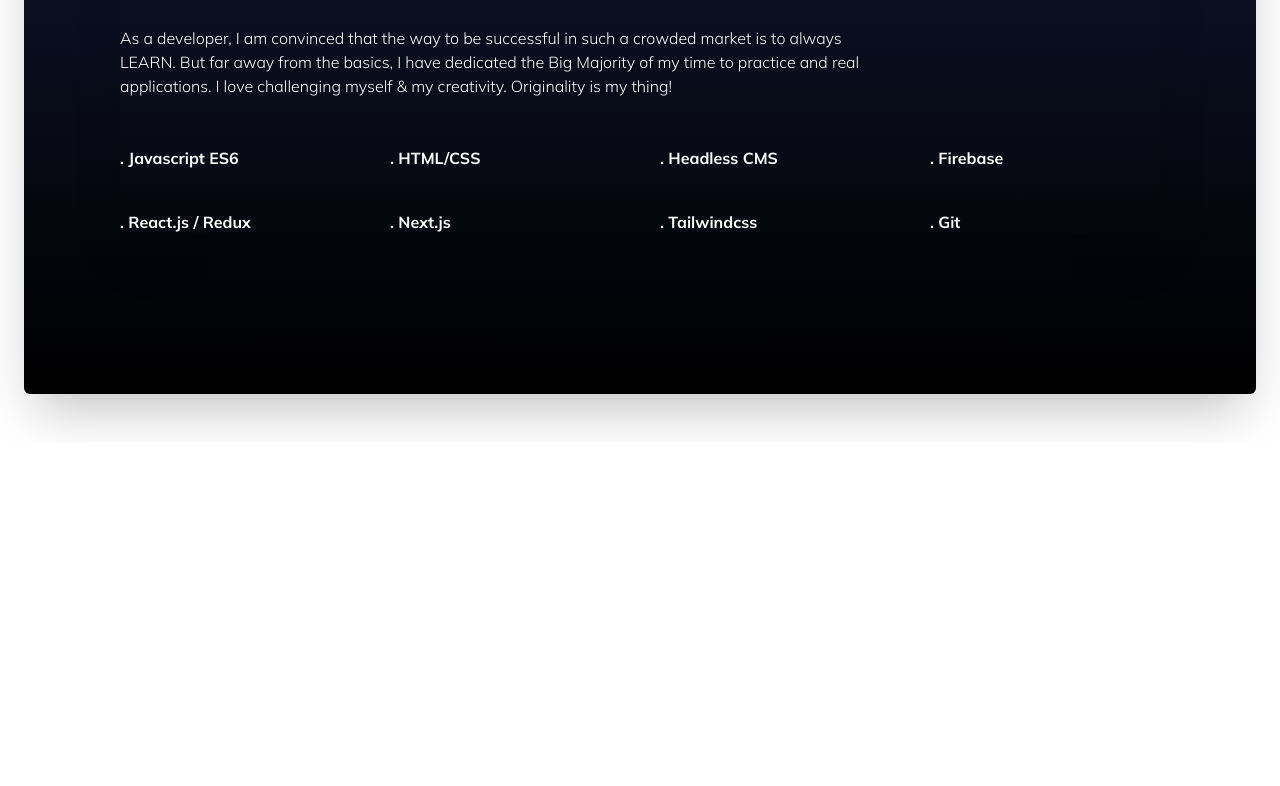
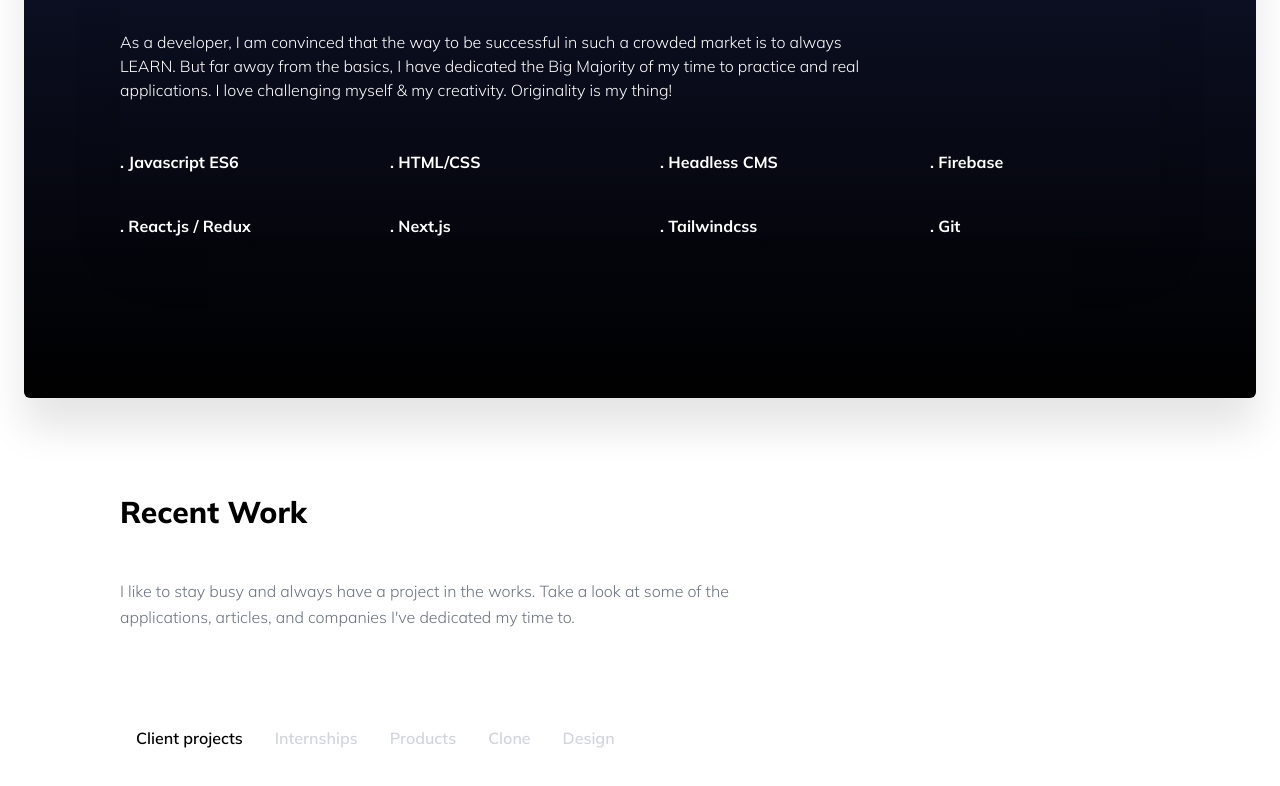
Before and after one commit to omarouhra/omarcode.me, a Next.js app: page / in a window 1280 px wide. Shown: the part 1594-2380 px from the top of the page. Before the commit the page ends 2036 px from the top, so only its background shows below. Built offline with nearby package versions, Linux system fonts and the light colour scheme.

Commit message:
Work Section ✅

```diff
--- /dev/null
+++ b/components/ProjectFilters.js
@@ -0,0 +1,35 @@
+import { useState } from "react";
+
+function ProjectFilters() {
+  const [isActive, setIsActive] = useState(1);
+
+  const filter = [
+    { id: 1, link: "Client projects" },
+    { id: 2, link: "Internships" },
+    { id: 3, link: "Products" },
+    { id: 4, link: "Clone" },
+    { id: 5, link: "Design" },
+  ];
+  return (
+    <div className="flex space-x- my-24">
+      {filter.map((filter) => (
+        <div key={filter.id} className="px-4 ">
+          <button
+            onClick={() => {
+              setIsActive(filter.id);
+            }}
+            className={
+              isActive === filter.id
+                ? "font-semibold text-black  transition duration-200 "
+                : "font-semibold text-gray-300 transition duration-200"
+            }
+          >
+            {filter.link}
+          </button>
+        </div>
+      ))}
+    </div>
+  );
+}
+
+export default ProjectFilters;
--- a/pages/index.js
+++ b/pages/index.js
@@ -1,80 +1,81 @@
 import Head from "next/head";
 import NavBar from "../components/NavBar";
+import ProjectFilters from "../components/ProjectFilters";
 
 export default function Home() {
   return (
-    <div className='flex flex-col h-screen bg-white font-custom'>
+    <div className="flex flex-col h-screen bg-white font-custom">
       <Head>
         <title>Create Next App</title>
-        <link rel='icon' href='/favicon.ico' />
-        <link rel='preconnect' href='https://fonts.googleapis.com' />
-        <link rel='preconnect' href='https://fonts.gstatic.com' crossorigin />
+        <link rel="icon" href="/favicon.ico" />
+        <link rel="preconnect" href="https://fonts.googleapis.com" />
+        <link rel="preconnect" href="https://fonts.gstatic.com" crossorigin />
         <link
-          href='https://fonts.googleapis.com/css2?family=Mulish:wght@300;400;600;700;800&display=swap'
-          rel='stylesheet'
+          href="https://fonts.googleapis.com/css2?family=Mulish:wght@300;400;600;700;800&display=swap"
+          rel="stylesheet"
         />
       </Head>
       {/* Navbar */}
       <NavBar />
-      <main className=' px-2 md:px-6 '>
+      <main className=" px-2 md:px-6 ">
         {/* Hero section */}
-        <section className='max-w-screen-xl mx-auto flex flex-col   justify-center items-start h-[500px] lg:h-[700px]'>
-          <h1 className=' text-xl md:text-3xl lg:text-5xl font-bold leading-loose md:w-4/5 lg:w-[70%] md:leading-normal lg:leading-normal'>
-            Hey There! I'm <span className='text-lightBlue'>Omar</span> . Front
+        <section className="max-w-screen-xl mx-auto flex flex-col   justify-center items-start h-[500px] lg:h-[700px]">
+          <h1 className=" text-xl md:text-3xl lg:text-5xl font-bold leading-loose md:w-4/5 lg:w-[70%] md:leading-normal lg:leading-normal">
+            Hey There! I'm <span className="text-lightBlue">Omar</span> . Front
             End Developer & Digital Content Creator.
           </h1>
-          <p className=' text-sm  mt-6 leading-normal sm:w-4/5 md:w-3/5 md:text-base  text-gray-500 font-light '>
+          <p className=" text-sm  mt-6 leading-normal sm:w-4/5 md:w-3/5 md:text-base  text-gray-500 font-light ">
             I am 22 years old from Morocco. My mission is to scale up your Web
             presence with high problem-solving skills and a huge passion for
             design. User interfaces with meaningful UX are what I strongly
             master!
           </p>
 
-          <button className='font-semibold text-xs mt-8 lg:hover:text-lightBlue lg:hover:underline transition-all duration-500'>
+          <button className="font-semibold text-xs mt-8 lg:hover:text-lightBlue lg:hover:underline transition-all duration-500">
             MY RESUME
           </button>
         </section>
 
         {/* status section */}
-        <section className=' max-w-screen-xl mx-auto flex flex-col space-y-12 lg:space-y-0 lg:flex-row lg:justify-between lg:space-x-6'>
-          <div className='grid lg:grid-cols-3 space-y-12 lg:space-y-0  lg:space-x-12'>
+        <section className=" max-w-screen-xl mx-auto flex flex-col space-y-12 lg:space-y-0 lg:flex-row lg:justify-between lg:space-x-6">
+          <div className="grid lg:grid-cols-3 space-y-12 lg:space-y-0  lg:space-x-12">
             <div>
-              <p className='statusTitle'>CURRENTLY</p>
-              <p className='text-sm font-light lg:w-2/3 '>
+              <p className="statusTitle">CURRENTLY</p>
+              <p className="text-sm font-light lg:w-2/3 ">
                 Freelance Front End Dev, Content creator at W&S
               </p>
             </div>
             <div>
-              <p className='statusTitle'>ON THE SIDE</p>
-              <p className='text-sm font-light lg:w-2/3'>
+              <p className="statusTitle">ON THE SIDE</p>
+              <p className="text-sm font-light lg:w-2/3">
                 Finishing my last year of software enginnering
               </p>
             </div>
             <div>
-              <p className='statusTitle'>LEARINING ABOUT</p>
-              <p className='text-sm font-light '>React Native</p>
+              <p className="statusTitle">LEARINING ABOUT</p>
+              <p className="text-sm font-light ">React Native</p>
             </div>
           </div>
           <img
-            src='http://localhost:1337/uploads/IMG_7549_2_c49750688e.JPG'
-            alt='hero image'
-            className='rounded-md w-[400px] lg:h-[650px] lg:hover:shadow-2xl  transitions z-40'
+            src="http://localhost:1337/uploads/IMG_7549_2_c49750688e.JPG"
+            alt="hero image"
+            className="rounded-md w-[400px] lg:h-[650px] lg:hover:shadow-2xl  transitions z-40"
           />
         </section>
 
         {/* Skills Section */}
 
-        <section className=' max-w-screen-xl mx-auto bg-gradient-to-b from-darkBlue to-black text-white py-40 px-6 md:px-12  lg:px-24 mt-12 rounded-md shadow-2xl lg:mt-0 lg:-translate-y-12 '>
-          <div className=' max-w-screen-xl mx-auto text-white rounded-md shadow-2xl '>
-            <h2 className='text-xl md:text-2xl font-extrabold '>My Skills</h2>
-            <p className='text-sm font-light leading-normal my-8 md:text-base md:w-3/4'>
+        <section className=" max-w-screen-xl mx-auto bg-gradient-to-b from-darkBlue to-black text-white py-40 px-6 md:px-12  lg:px-24 mt-12 rounded-md shadow lg:mt-0 lg:-translate-y-12 ">
+          <div className=" max-w-screen-xl mx-auto text-white rounded-md shadow-2xl ">
+            <h2 className="title">My Skills</h2>
+            <p className="text-sm font-light leading-normal my-8 md:text-base md:w-3/4">
               As a developer, I am convinced that the way to be successful in
               such a crowded market is to always LEARN. But far away from the
               basics, I have dedicated the Big Majority of my time to practice
               and real applications. I love challenging myself & my creativity.
               Originality is my thing!
             </p>
-            <ul className='grid grid-cols-2 gap-5 lg:grid-cols-4 lg:gap-10 mt-12  font-bold'>
+            <ul className="grid grid-cols-2 gap-5 lg:grid-cols-4 lg:gap-10 mt-12  font-bold">
               <li>. Javascript ES6</li>
               <li>. HTML/CSS</li>
               <li>. Headless CMS</li>
@@ -86,6 +87,19 @@ export default function Home() {
             </ul>
           </div>
         </section>
+
+        {/* Project Section */}
+
+        <section className=" max-w-screen-xl mx-auto px-6 md:px-12  lg:px-24 mt-12">
+          <h2 className="title">Recent Work </h2>
+          <p className="text-sm  mt-6 lg:mt-12 leading-normal sm:w-4/5 md:w-3/5 md:text-base lg:leading-relaxed  text-gray-500 font-light ">
+            I like to stay busy and always have a project in the works. Take a
+            look at some of the applications, articles, and companies I've
+            dedicated my time to.
+          </p>
+
+          <ProjectFilters />
+        </section>
       </main>
     </div>
   );
--- a/style/global.css
+++ b/style/global.css
@@ -3,10 +3,21 @@
 @tailwind utilities;
 
 @layer components {
-  .transitions{
+  .transitions {
     @apply transition-all duration-500;
   }
   .statusTitle {
     @apply text-sm font-custom font-bold text-lightBlue md:text-base mb-2;
   }
+
+  /* title */
+
+  .title {
+    @apply text-xl md:text-3xl font-extrabold;
+  }
 }
+@layer utilities {
+  .shadow {
+    box-shadow: 0px 30px 40px #e5e5e5;
+  }
+}
```
